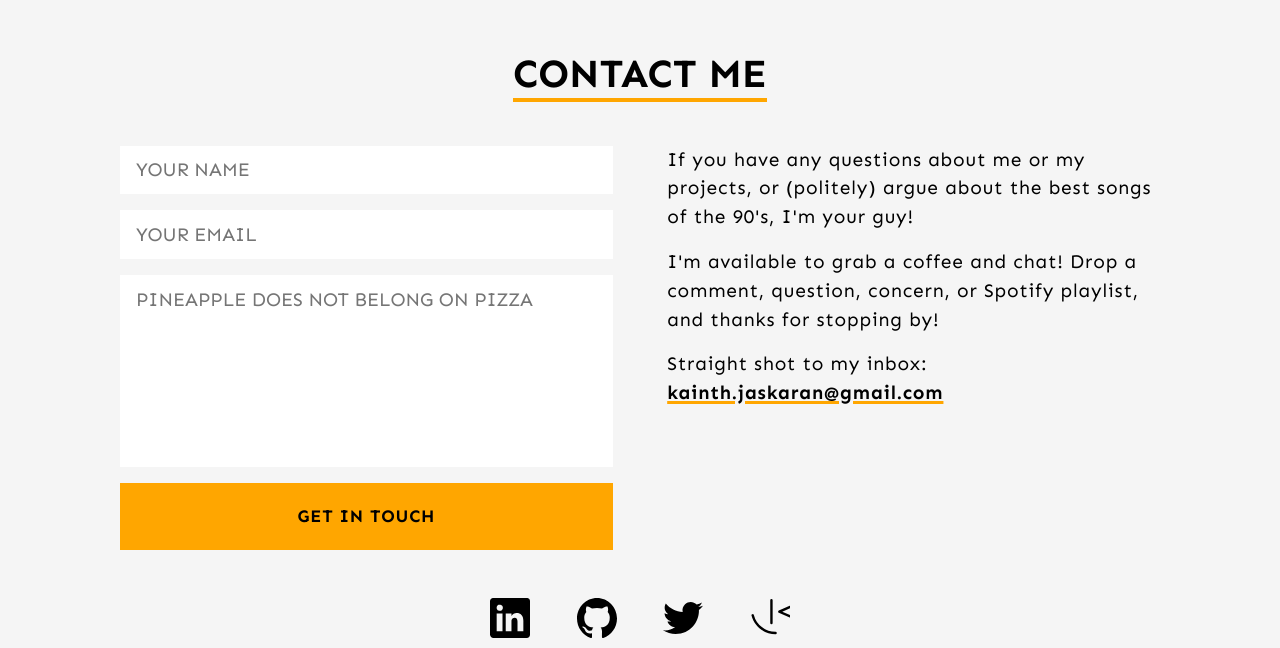
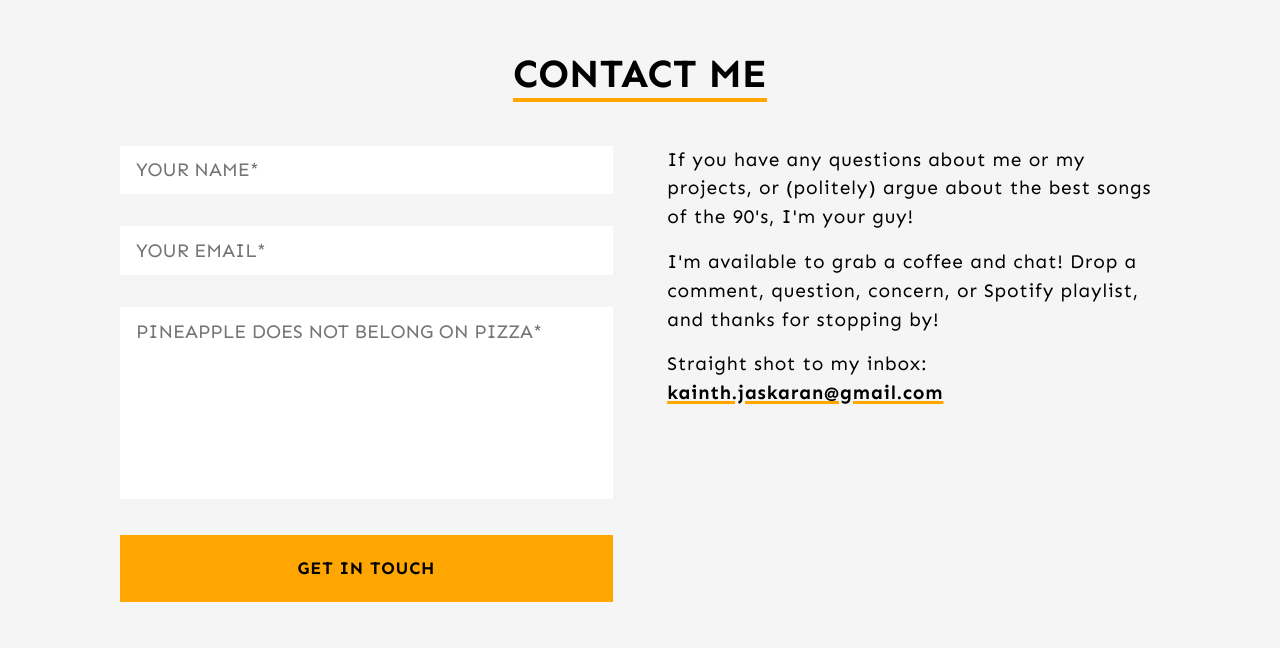
Before and after one commit to jskrnqwerty/my-portfolio, a React (Vite) app: page / in a window 1280 px wide. Shown: the part 4871-5519 px from the top of the page. Built offline with nearby package versions, Linux system fonts and the light colour scheme.

Commit message:
contact me validation

```diff
--- a/src/components/ContactMe.tsx
+++ b/src/components/ContactMe.tsx
@@ -1,12 +1,54 @@
+import { useState } from "react";
 import FrontendMentorIcon from "../assets/icons/FrontendMentorIcon";
 import GitHubIcon from "../assets/icons/GitHubIcon";
 import LinkedinIcon from "../assets/icons/LinkedinIcon";
 import TwitterIcon from "../assets/icons/TwitterIcon";
 
 const ContactMe = () => {
+  const [name, setName] = useState<string>("");
+  const [isName, setIsName] = useState<boolean>(true);
+  const [email, setEmail] = useState<string>("");
+  const [isEmail, setIsEmail] = useState<boolean>(true);
+  const [isEmailValid, setIsEmailValid] = useState<boolean>(true);
+  const [message, setMessage] = useState<string>("");
+  const [isMessage, setIsMessage] = useState<boolean>(true);
+  const [isMessageSent, setIsMessageSent] = useState<boolean>(false);
+
   const handleClick = (e: React.MouseEvent<HTMLButtonElement, MouseEvent>) => {
     e.preventDefault();
+
+    if (name === "") {
+      setIsName(false);
+      console.log("Please enter your name");
+    }
+    if (email === "") {
+      setIsEmail(false);
+      console.log("Please enter your email");
+    } else {
+      checkEmailValidity();
+    }
+    if (message === "") {
+      setIsMessage(false);
+      console.log("Please enter your message");
+    }
+    if (isName && isMessage && isEmailValid === true) {
+      console.log("Form submitted:");
+      console.log("isMessageSent:", isMessageSent);
+      setIsMessageSent(true);
+      console.log("isMessageSent:", isMessageSent);
+    }
   };
+
+  const checkEmailValidity = () => {
+    const emailRegex =
+      /^[a-zA-Z0-9.!#$%&'*+/=?^_`{|}~-]+@[a-zA-Z0-9-]+(?:\.[a-zA-Z0-9-]+)*$/g;
+    // /^[a-zA-Z0-9+_.-]+@[a-zA-Z0-9.-]+$/g;
+
+    const isValid = emailRegex.test(email);
+    console.log("isValid", isValid);
+    setIsEmailValid(isValid);
+  };
+
   return (
     <>
       <h2>
@@ -19,33 +61,64 @@ const ContactMe = () => {
             onSubmit={() => {
               console.log("Form sbumit");
             }}
-            // className="contact-form"
           >
+            <div className="name-input">
               <input
+                // className="name"
                 type="text"
-              placeholder="Your Name"
+                placeholder="Your Name*"
                 autoComplete="none"
-              aria-label="Input name"
+                aria-label="Your name"
+                value={name}
+                onChange={(e) => {
+                  setName(e.target.value);
+                  setIsName(true);
+                }}
                 required
               />
+              {!isName ? <p className="error">Please enter your name</p> : ""}
+            </div>
+            <div className="email-input">
               <input
+                // className="email"
                 type="email"
-              placeholder="Your Email"
+                placeholder="Your Email*"
                 autoComplete="none"
-              aria-label="Input email address"
+                aria-label="Your email address"
+                value={email}
+                onChange={(e) => {
+                  setEmail(e.target.value);
+                  setIsEmail(true);
+                }}
                 required
               />
+              {!isEmail ? (
+                <p className="error">Please enter your email address</p>
+              ) : !isEmailValid ? (
+                <p className="error">Please enter a valid email address</p>
+              ) : (
+                ""
+              )}
+            </div>
+            <div className="message-input">
               <textarea
-              className="textarea"
-              placeholder="Pineapple does not belong on pizza"
+                // className="message"
+                placeholder="Pineapple does not belong on pizza*"
+                value={message}
+                onChange={(e) => {
+                  setMessage(e.target.value);
+                  setIsMessage(true);
+                }}
                 required
               />
+              {!isMessage ? <p className="error">Say something</p> : ""}
+            </div>
             <button
               type="submit"
+              aria-label="Submit contact form"
               onClick={(e) => handleClick(e)}
-              aria-label="Submit contact form"
             >
-              Get In Touch
+              {isMessageSent ? "Error!!!" : "Get In Touch"}
             </button>
           </form>
         </div>
--- a/src/components/Projects.tsx
+++ b/src/components/Projects.tsx
@@ -21,11 +21,11 @@ const Projects = () => {
             <div className="project-details">
               <h3>{project.title}</h3>
               <p>{project.intro}</p>
-              {project.description.map((desc, index) => (
-                <ul>
+              <ul>
+                {project.description.map((desc, index) => (
                   <li key={index}>{desc}</li>
-                </ul>
-              ))}
+                ))}
+              </ul>
               <h4 className="made-with">Made With</h4>
               <div className="made-with-icons">
                 {project.madeWith.map((madeWithIcon, index) => (
--- a/src/styles/abstracts/_colors.scss
+++ b/src/styles/abstracts/_colors.scss
@@ -7,6 +7,7 @@ $accent: rgb(255, 166, 0);
 $accent-low-opacity: rgba(255, 165, 0, 0.8);
 $accent-soft-skill: #add8e6;
 
+$error: red;
 
 %border-bottom {
   border-bottom: 0.3rem solid $accent;
@@ -17,7 +18,7 @@ $accent-soft-skill: #add8e6;
 }
 
 %fill-accent {
-  .fill-accent{
+  .fill-accent {
     @extend %transition;
     fill: $accent;
   }
@@ -38,8 +39,7 @@ $accent-soft-skill: #add8e6;
 }
 
 %fill-accent-soft-skill {
-  .fill-accent-soft-skill
-  {
+  .fill-accent-soft-skill {
     @extend %transition;
     fill: $accent-soft-skill;
   }
--- a/src/styles/abstracts/_sizes.scss
+++ b/src/styles/abstracts/_sizes.scss
@@ -8,5 +8,6 @@ $breakpoint-3: 380px;
 $text: 1.2rem;
 $font-medium: 1.3rem;
 $block-gap: 10em;
+$error: 0.8rem;
 
 $main-grid-gap: calc(3vw + 1em);
--- a/src/styles/components/_contact-me.scss
+++ b/src/styles/components/_contact-me.scss
@@ -15,17 +15,18 @@
   form {
     display: flex;
     flex-direction: column;
-    gap: 1em;
-    align-items: center;
+    gap: 2em;
+    // align-items: center;
   }
 
   input,
   textarea {
     min-width: 100%;
+    position: relative;
   }
 
   textarea {
-    min-height: 10em;
+    min-height: 12rem;
   }
 
   button {
@@ -44,6 +45,18 @@
     color: clr.$accent;
   }
 
+  .name-input,
+  .email-input,
+  .message-input {
+    position: relative;
+    .error {
+      position: absolute;
+      top: -2em;
+      font-size: sz.$error;
+      color: clr.$error;
+    }
+  }
+
   @media screen and (max-width: sz.$breakpoint-1) {
     .contact-container {
       display: flex;
--- a/src/styles/styles.css
+++ b/src/styles/styles.css
@@ -65,15 +65,15 @@ button:hover, #projects .projects-container .project-link:hover, #footer a:hover
 #contact-me form {
   display: flex;
   flex-direction: column;
-  gap: 1em;
-  align-items: center;
+  gap: 2em;
 }
 #contact-me input,
 #contact-me textarea {
   min-width: 100%;
+  position: relative;
 }
 #contact-me textarea {
-  min-height: 10em;
+  min-height: 12rem;
 }
 #contact-me button {
   min-width: 100%;
@@ -87,6 +87,19 @@ button:hover, #projects .projects-container .project-link:hover, #footer a:hover
 }
 #contact-me a:hover {
   color: rgb(255, 166, 0);
+}
+#contact-me .name-input,
+#contact-me .email-input,
+#contact-me .message-input {
+  position: relative;
+}
+#contact-me .name-input .error,
+#contact-me .email-input .error,
+#contact-me .message-input .error {
+  position: absolute;
+  top: -2em;
+  font-size: 0.8rem;
+  color: red;
 }
 @media screen and (max-width: 825px) {
   #contact-me .contact-container {
```
Also changed, not shown: 1 other file (tests, documents, lock files or other folders). Lines whose indentation alone changed are shown as unchanged.
